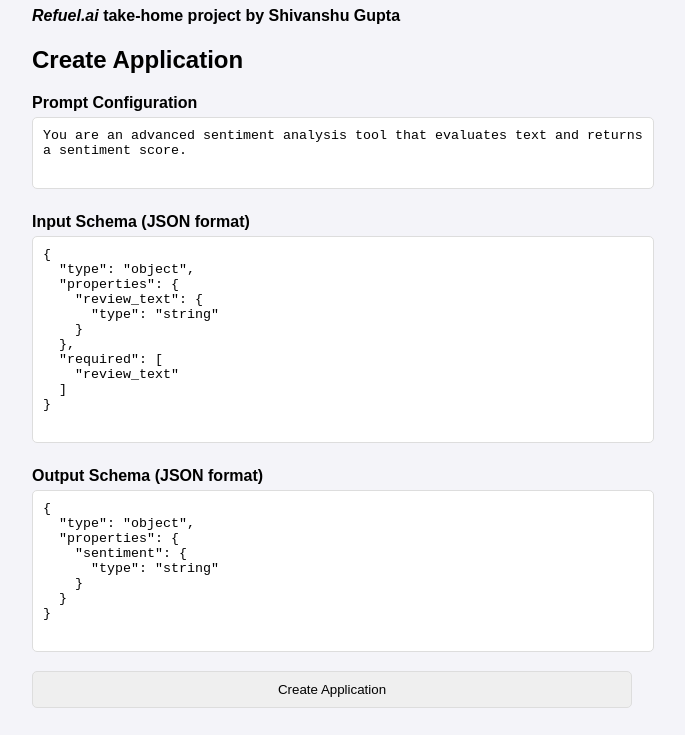
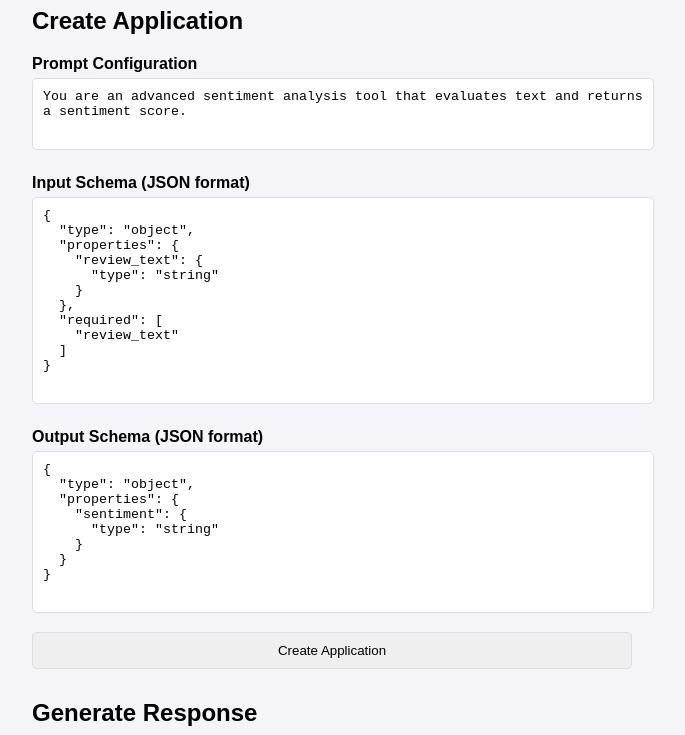
Before and after one commit to shiv248/agnostic-llm-app-server, a plain HTML site: page src/static/index.html in a window 1280 px wide. Shown: the part 93-828 px from the top of the page, without its empty margins (308-993 px from the left). Drawn offline with Linux system fonts and the light colour scheme.

Commit message:
heroku job

```diff
--- a/src/static/index.html
+++ b/src/static/index.html
@@ -85,7 +85,6 @@
 <body>
 
 <h1>LLM Application Server</h1>
-<h4><i>Refuel.ai</i> take-home project by Shivanshu Gupta</h4>
 
 <h2>Create Application</h2>
 <!-- Form for creating new application -->
```
Also changed, not shown: 1 other file.
